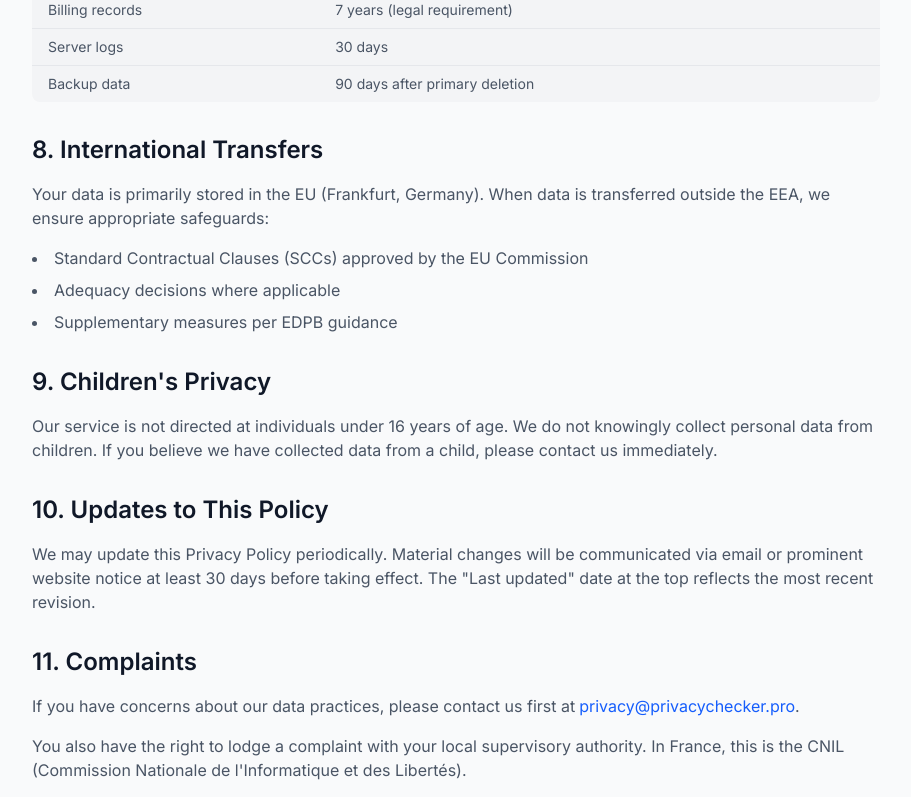
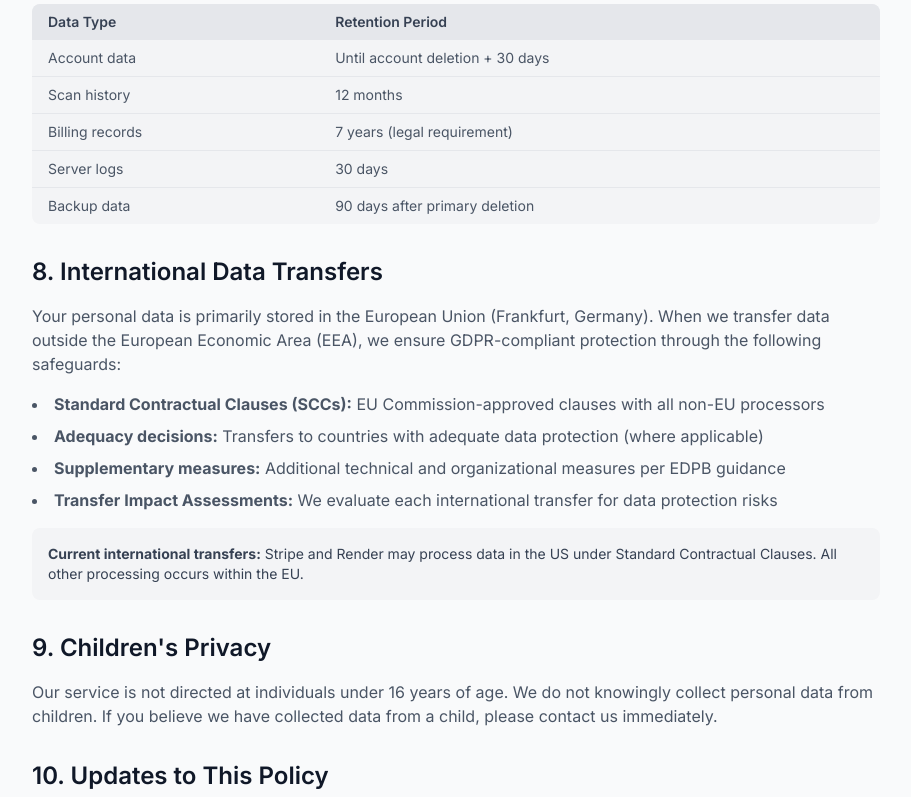
Before and after one commit to williammartin75/privacycheck, a Next.js app: page /privacy in a window 1280 px wide. Shown: the part 2978-3775 px from the top of the page, without its empty margins (184-1095 px from the left). Built offline with nearby package versions, Linux system fonts and the light colour scheme.

Commit message:
Privacy Policy: add Automated Decision right + enhance International Transfers section

```diff
--- a/src/app/privacy/page.tsx
+++ b/src/app/privacy/page.tsx
@@ -203,6 +203,10 @@ export default function PrivacyPolicyPage() {
                                 <h4 className="font-medium text-gray-900 mb-2">Right to Object</h4>
                                 <p className="text-gray-600 text-sm">Object to processing based on legitimate interests.</p>
                             </div>
+                            <div className="bg-white border border-gray-200 rounded-lg p-4">
+                                <h4 className="font-medium text-gray-900 mb-2">Right to Automated Decision-Making</h4>
+                                <p className="text-gray-600 text-sm">Not be subject to decisions based solely on automated processing, including profiling (Art. 22 GDPR).</p>
+                            </div>
                         </div>
                         <p className="text-gray-600 mb-4">
                             To exercise these rights, email <a href="mailto:privacy@privacychecker.pro" className="text-blue-600 hover:underline">privacy@privacychecker.pro</a>
@@ -262,16 +266,24 @@ export default function PrivacyPolicyPage() {
                     </section>
 
                     <section className="mb-8">
-                        <h2 className="text-2xl font-semibold text-gray-900 mb-4">8. International Transfers</h2>
+                        <h2 className="text-2xl font-semibold text-gray-900 mb-4">8. International Data Transfers</h2>
                         <p className="text-gray-600 mb-4">
-                            Your data is primarily stored in the EU (Frankfurt, Germany). When data is transferred
-                            outside the EEA, we ensure appropriate safeguards:
+                            Your personal data is primarily stored in the European Union (Frankfurt, Germany).
+                            When we transfer data outside the European Economic Area (EEA), we ensure GDPR-compliant
+                            protection through the following safeguards:
                         </p>
                         <ul className="list-disc list-inside text-gray-600 space-y-2 mb-4">
-                            <li>Standard Contractual Clauses (SCCs) approved by the EU Commission</li>
-                            <li>Adequacy decisions where applicable</li>
-                            <li>Supplementary measures per EDPB guidance</li>
+                            <li><strong>Standard Contractual Clauses (SCCs):</strong> EU Commission-approved clauses with all non-EU processors</li>
+                            <li><strong>Adequacy decisions:</strong> Transfers to countries with adequate data protection (where applicable)</li>
+                            <li><strong>Supplementary measures:</strong> Additional technical and organizational measures per EDPB guidance</li>
+                            <li><strong>Transfer Impact Assessments:</strong> We evaluate each international transfer for data protection risks</li>
                         </ul>
+                        <div className="bg-gray-100 rounded-lg p-4">
+                            <p className="text-sm text-gray-700">
+                                <strong>Current international transfers:</strong> Stripe and Render may process data in the US under
+                                Standard Contractual Clauses. All other processing occurs within the EU.
+                            </p>
+                        </div>
                     </section>
 
                     <section className="mb-8">
```
